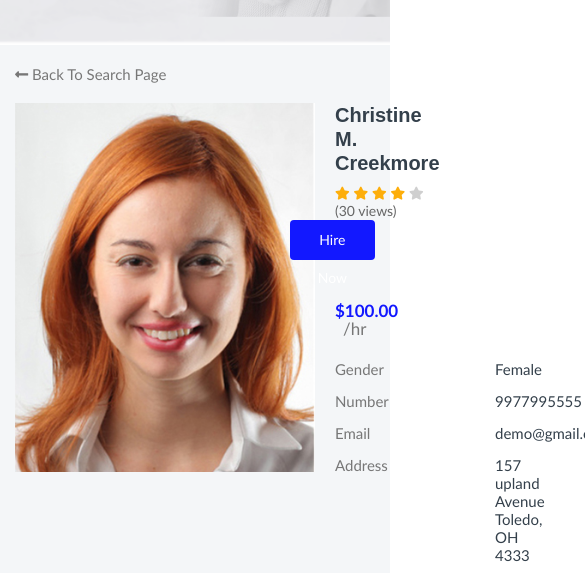
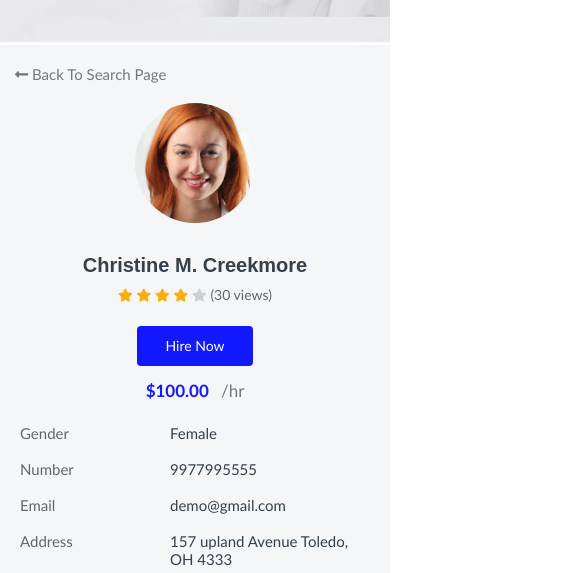
Before and after one commit to devendrasingh1/Translator, a plain HTML site: page translator_detail.html in a window 390 px wide. Shown: the part 393-966 px from the top of the page, 585 px wide, since content can reach past the window. Drawn offline with nearby package versions, Linux system fonts and the light colour scheme; a web font is replaced by a local one.

Commit message:
15 feb change

```diff
--- a/assets/css/responsive.css
+++ b/assets/css/responsive.css
@@ -1,4 +1,12 @@
 
+@media(max-width: 1199px){
+	.trans_detail_figure .trans_thumb_lft {
+	    width: 250px;
+	}
+	.trans_detail_figure .trans_caption_rgt {
+	    padding-left: 270px;
+	}
+}
 @media(min-width: 992px){
 	.nav_toggle{
 		display: none;
@@ -254,6 +262,79 @@
 	.slider_caption .heading {
 	    font-size: 30px;
 	}
+	/*tranlator detail css*/
+	.trans_detail_figure .trans_thumb_lft {
+	    float: left;
+	    width: 100%;
+	    text-align: center;
+	}
+	.trans_thumb_lft .trans_thumb {
+	    display: inline-block;
+	    width: 120px;
+	}
+	.trans_thumb_lft .trans_thumb img {
+	    width: 120px;
+	    height: 120px;
+	    border-radius: 50%;
+	    object-fit: cover;
+	}
+	.trans_detail_figure .trans_caption_rgt {
+	    padding-left: 0;
+	    padding-top: 30px;
+	    display: inline-block;
+	    width: 100%;
+	}
+	.heading_dv {
+	    text-align: center;
+	}
+	.heading_dv .lft {
+	    display: inline-block;
+	    width: 100%;
+	}
+	.heading_dv .right_dv {
+	    float: left;
+	    width: 100%;
+	    margin-top: 22px;
+	}
+	.trans_caption_rgt .amount_trns{
+		text-align: center;
+	}
+	/*tranlator detail css*/
+	/*Booking form css*/
+	.booking_cal_bg .booking_form {
+	    float: left;
+	    width: 100%;
+	}
+	.booking_calendar_dv {
+	    padding-right: 0;
+	    display: inline-block;
+	    width: 100%;
+	}
+	.booking_forms {
+	    padding: 20px;
+	}
+	.booking_form_head h5 {
+	    padding-bottom: 11px;
+	    margin-bottom: 18px;
+	}
+	.booking_forms .button_group {
+	    margin-top: 25px;
+	}
+	/*=== Booking form css ===*/
+	/*== Review  css ==*/
+	.review_user_list .r_thumb{
+	    width: 75px;
+	}
+	.review_user_list .r_thumb img {
+	    width: 75px;
+	    height: 75px;
+	    object-fit: cover;
+	    border-radius: 50%;
+	}
+	.review_user_list .r_caption {
+	    padding-left: 100px;
+	}
+	/*== Review  css ==*/
 }
 @media(max-width: 600px){
 	.top_header{
@@ -338,6 +419,10 @@
 	    width: 100%;
 	    text-align: center;
 	}
+	.profile_dtl_tabs .tab_menu li {
+	    padding: 11px 6px;
+	    font-size: 13px;
+	}
 }
 @media(max-width: 375px){
 	.rating_desc h5 {
--- a/assets/css/style.css
+++ b/assets/css/style.css
@@ -1562,6 +1562,9 @@ input:focus, select:focus, a:focus, button:focus, textarea:focus{
     float: left;
     width: 300px;
 }
+.trans_thumb_lft .trans_thumb{
+    display: inline-block;
+}
 .trans_detail_figure .trans_caption_rgt {
     display: block;
     padding-left: 320px;
@@ -1611,23 +1614,29 @@ input:focus, select:focus, a:focus, button:focus, textarea:focus{
     margin: 7px 0;
 }
 .prof_detail_lst {
-    display: inline-block;
-    width: 100%;
-    padding: 0;
-    margin: 0;
-    list-style: none;
+
+}
+.prof_detail_lst tr td {
+    color: #666;
+    border: none;
+    padding: 9px 5px;
 }
 .prof_detail_lst .frst_spn {
-    float: left;
     width: 150px;
 }
 .prof_detail_lst .scnd_spn {
     color: #34404b;
-    display: block;
-    padding-left: 160px;
 }
 .prof_detail_lst .social_icons a {
     color: #999;
+}
+.prof_detail_lst .social_icons a:hover {
+    color: #1218ff;
+    transform: none;
+    -webkit-transform: none;
+    -moz-transform: none;
+    -ms-transform: none;
+    -o-transform: none;
 }
 /*======= translator Detail css End ==========*/
 /*======= translator tab css start ==========*/
--- a/translator_detail.html
+++ b/translator_detail.html
@@ -117,7 +117,9 @@
 						</div>
 						<div class="trans_detail_figure">
 							<div class="trans_thumb_lft">
-								<img src="assets/images/translator/img_3.jpg" alt="" class="img-fluid">
+								<div class="trans_thumb">
+									<img src="assets/images/translator/img_3.jpg" alt="" class="img-fluid">
+								</div>
 							</div>
 							<div class="trans_caption_rgt">
 								<div class="heading_dv">
@@ -139,36 +141,37 @@
 									</div>
 								</div>
 								<div class="amount_trns">$100.00 <span>/hr</span></div>
-								<ul class="prof_detail_lst">
-									<li>
-										<div class="frst_spn">Gender</div>
-										<div class="scnd_spn">Female</div>
-									</li>
-									<li>
-										<div class="frst_spn">Number</div>
-										<div class="scnd_spn">9977995555</div>
-									</li>
-									<li>
-										<div class="frst_spn">Email</div>
-										<div class="scnd_spn">demo@gmail.com</div>
-									</li>
-									<li>
-										<div class="frst_spn">Address</div>
-										<div class="scnd_spn">157 upland Avenue Toledo, OH 4333</div>
-									</li>
-									<li>
-										<div class="frst_spn">Other Profile</div>
-										<div class="scnd_spn">
+								<div class="table-responsive">
+								  <table class="table prof_detail_lst">
+									<tr>
+										<td class="frst_spn">Gender</td>
+										<td class="scnd_spn">Female</td>
+									</tr>
+									<tr>
+										<td class="frst_spn">Number</td>
+										<td class="scnd_spn">9977995555</td>
+									</tr>
+									<tr>
+										<td class="frst_spn">Email</td>
+										<td class="scnd_spn">demo@gmail.com</td>
+									</tr>
+									<tr>
+										<td class="frst_spn">Address</td>
+										<td class="scnd_spn">157 upland Avenue Toledo, OH 4333</td>
+									</tr>
+									<tr>
+										<td class="frst_spn">Other Profile</td>
+										<td class="scnd_spn">
 										   <div class="social_icons">
 											  <a href="#"><i class="fab fa-facebook-f"></i></a>
 											  <a href="#"><i class="fab fa-twitter"></i></a>
 											  <a href="#"><i class="fab fa-google-plus-g"></i></a>
 											  <a href="#"><i class="fab fa-instagram"></i></a>
 									 		</div>
-									 	</div>
-									</li>
-								</ul>
-
+									 	</td>
+									</tr>
+								  </table>
+								</div>
 								<div class="profile_dtl_tabs">
 									<ul class="tab_menu">
 										<li class="tab_link active" data-tab="personal_tab">
```
